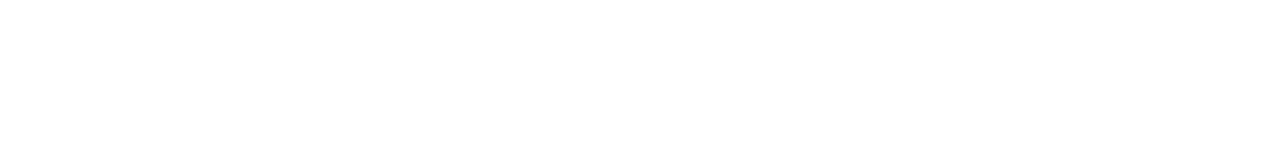
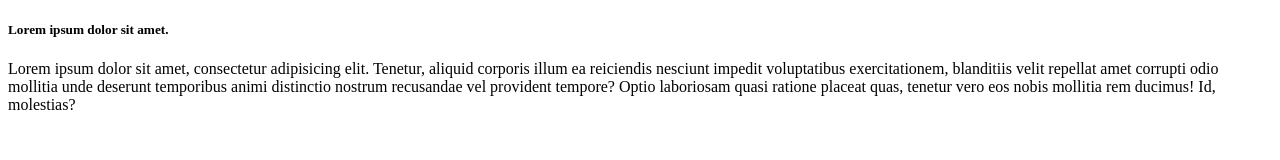
Before and after one commit to liz1831/git-test1, a plain HTML site: page index.html in a window 1280 px wide. Drawn offline with Linux system fonts and the light colour scheme.

Commit message:
Add first section

```diff
--- a/index.html
+++ b/index.html
@@ -12,5 +12,15 @@
            Cats Store
        </title>
    </Header>
+   <div id="content" class="content1">
+       <section class="section1">
+           <H5 class="headerText1">
+               Lorem ipsum dolor sit amet.
+           </H5>
+           <p class="paragrap1">
+               Lorem ipsum dolor sit amet, consectetur adipisicing elit. Tenetur, aliquid corporis illum ea reiciendis nesciunt impedit voluptatibus exercitationem, blanditiis velit repellat amet corrupti odio mollitia unde deserunt temporibus animi distinctio nostrum recusandae vel provident tempore? Optio laboriosam quasi ratione placeat quas, tenetur vero eos nobis mollitia rem ducimus! Id, molestias?
+           </p>
+       </section>
+   </div>
 </body>
 </html>
```
